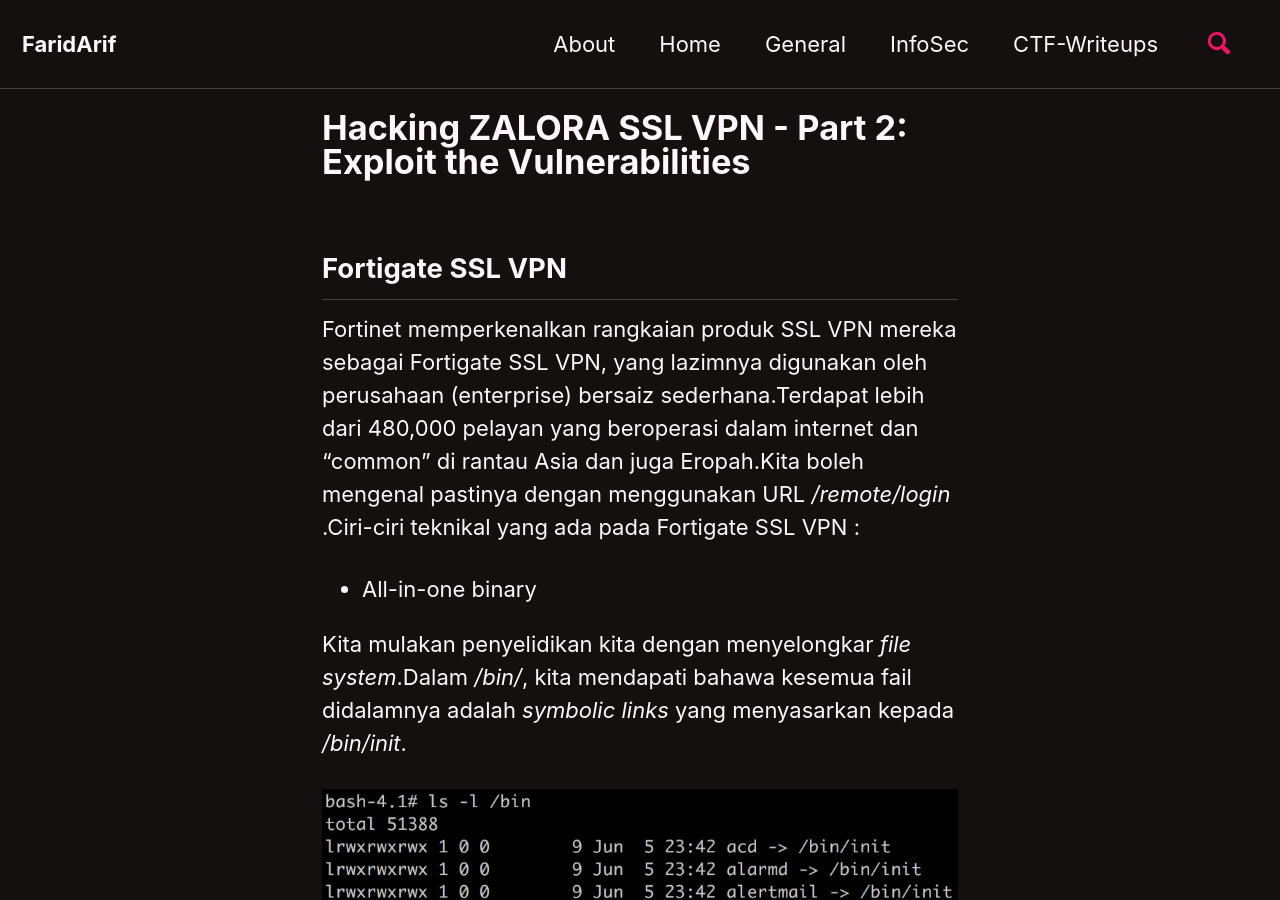
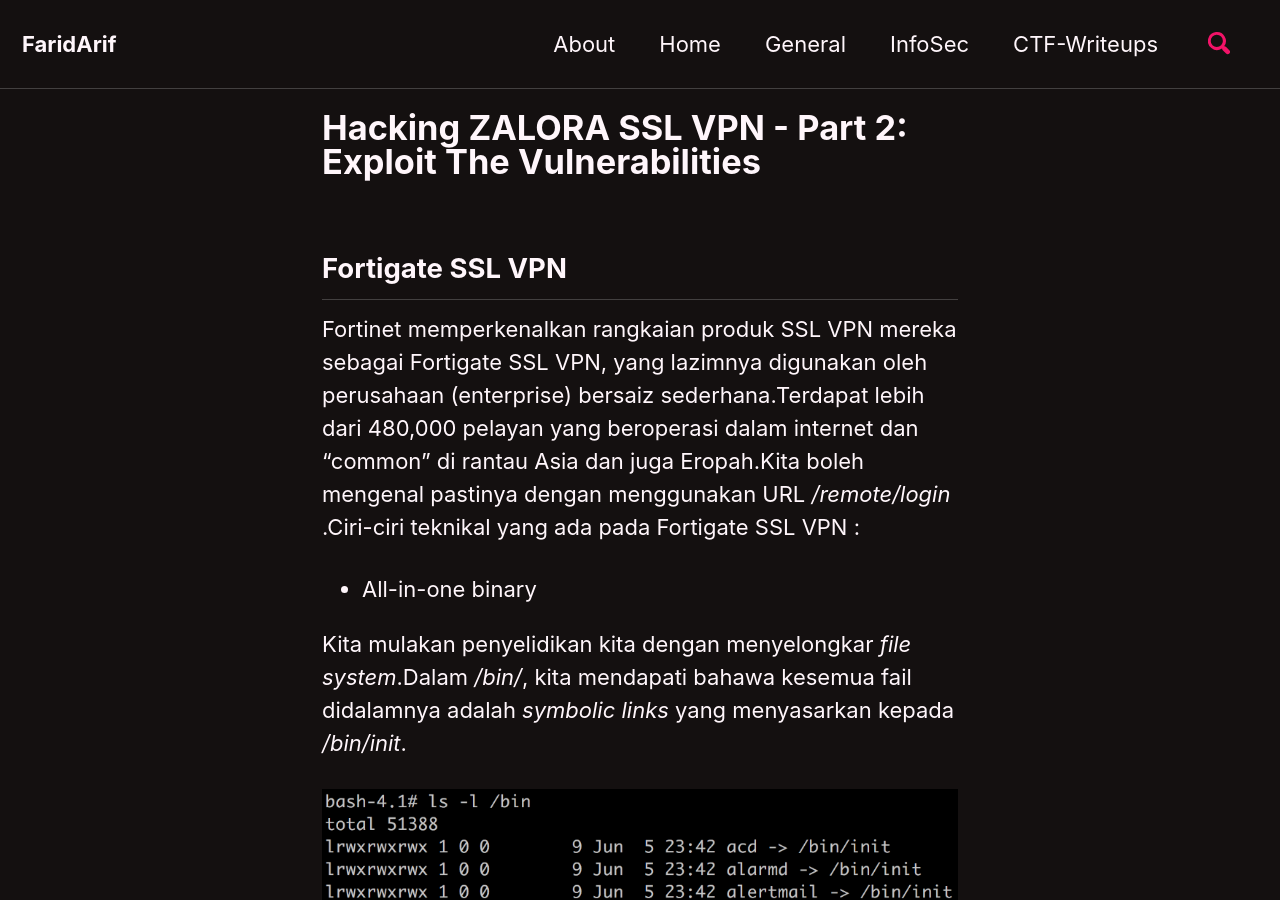
Before and after one commit to faridarif/faridarif.github.io, a Jekyll site: the page built from _posts/2021-04-04-hacking-ssl-vpn-2.md, in a window 1280 px wide and 900 px high. Built offline with Jekyll 4.4.1, drawn with Linux system fonts in a browser that asks for light colours; cached includes are drawn as plain includes.

```diff
--- a/_posts/2021-04-04-hacking-ssl-vpn-2.md
+++ b/_posts/2021-04-04-hacking-ssl-vpn-2.md
@@ -1,5 +1,5 @@
 ---
-title: "Hacking ZALORA SSL VPN - Part 2: Exploit the Vulnerabilities"
+title: "Hacking ZALORA SSL VPN - Part 2: Exploit The Vulnerabilities"
 date: 2021-04-04
 layout: single
 permalink: /infosec/hacking-zalora-ssl-vpn-part-2-exploit-the-vulnerabilities/
```
